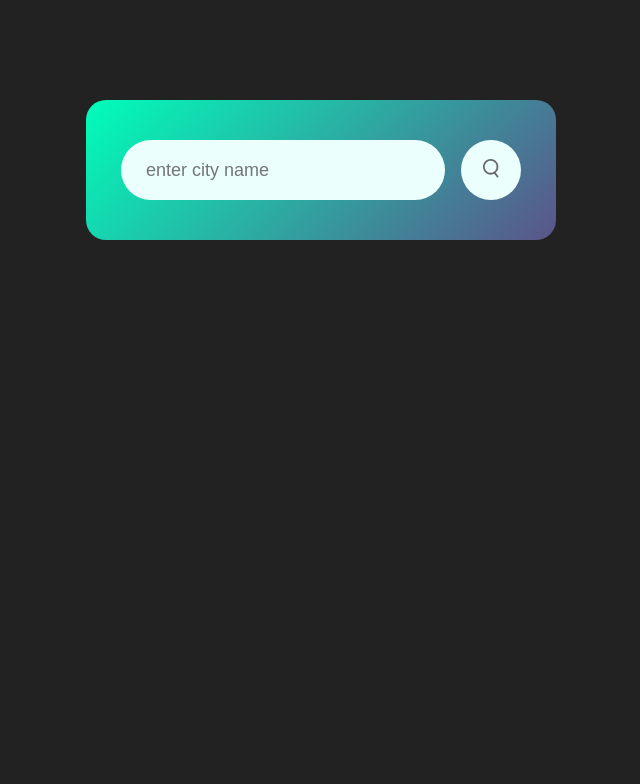
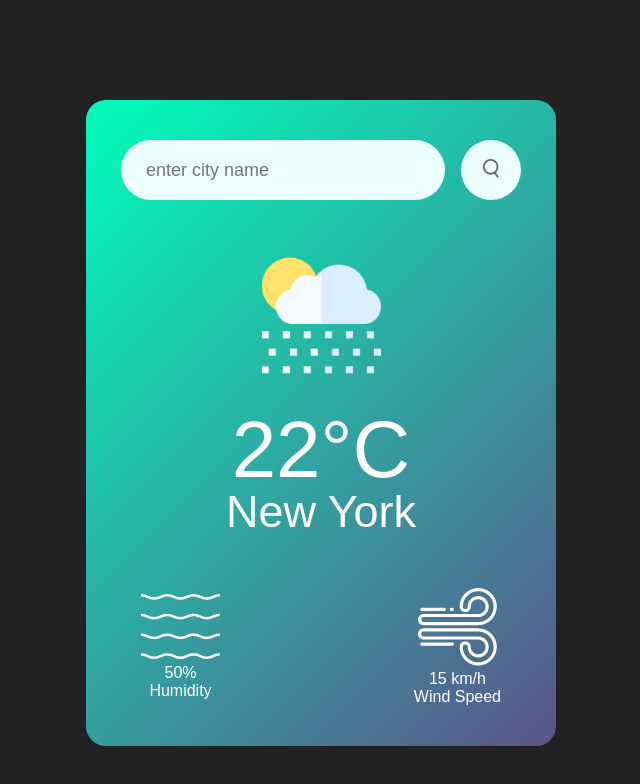
Before and after one commit to conokisekai/weather-app, a plain HTML site: page index.html in a window 1280 px wide. Shown: the whole page, without its empty margins (319-959 px from the left). Drawn offline with Linux system fonts and the light colour scheme.

Commit message:
Added styles for .weather-icon, .weather h1, .weather h2, .details to enhance Weather App visuals

```diff
--- a/index.html
+++ b/index.html
@@ -8,10 +8,30 @@
   </head>
   <body>
     <div class="card">
-      <div class="search">
-        <input type="text" placeholder="enter city name"
-        spellcheck="false">
-        <button><img src="static/images/search.png"></button>
+      <form class="search">
+        <input type="text" placeholder="enter city name" spellcheck="false" />
+        <button><img src="static/images/search.png" /></button>
+      </form>
+      <div class="weather">
+        <img src="static/images/rain.png" class="weather-icon" />
+        <h1 class="temp">22°C</h1>
+        <h2 class="city">New York</h2>
+        <div class="details">
+          <div class="col">
+            <img src="static/images/humidity.png" />
+            <div>
+              <p class="humidity">50%</p>
+              <p>Humidity</p>
+            </div>
+          </div>
+          <div class="col">
+            <img src="static/images/wind.png" />
+            <div>
+              <p class="wind">15 km/h</p>
+              <p>Wind Speed</p>
+            </div>
+          </div>
+        </div>
       </div>
     </div>
   </body>
--- a/style.css
+++ b/style.css
@@ -47,3 +47,23 @@
 .search button img {
     width: 16px;
 }
+.weather-icon{
+    width: 170px;
+    margin-top: 30px;
+}
+.weather h1{
+    font-size: 80px;
+    font-weight: 500;
+}
+.weather h2{
+    font-size: 45px;
+    font-weight: 400;
+    margin-top: -10px;
+}
+.details{
+    display: flex;
+    align-items: center;
+    justify-content: space-between;
+    padding: 0 20px;
+    margin-top: 50px;
+}
```
